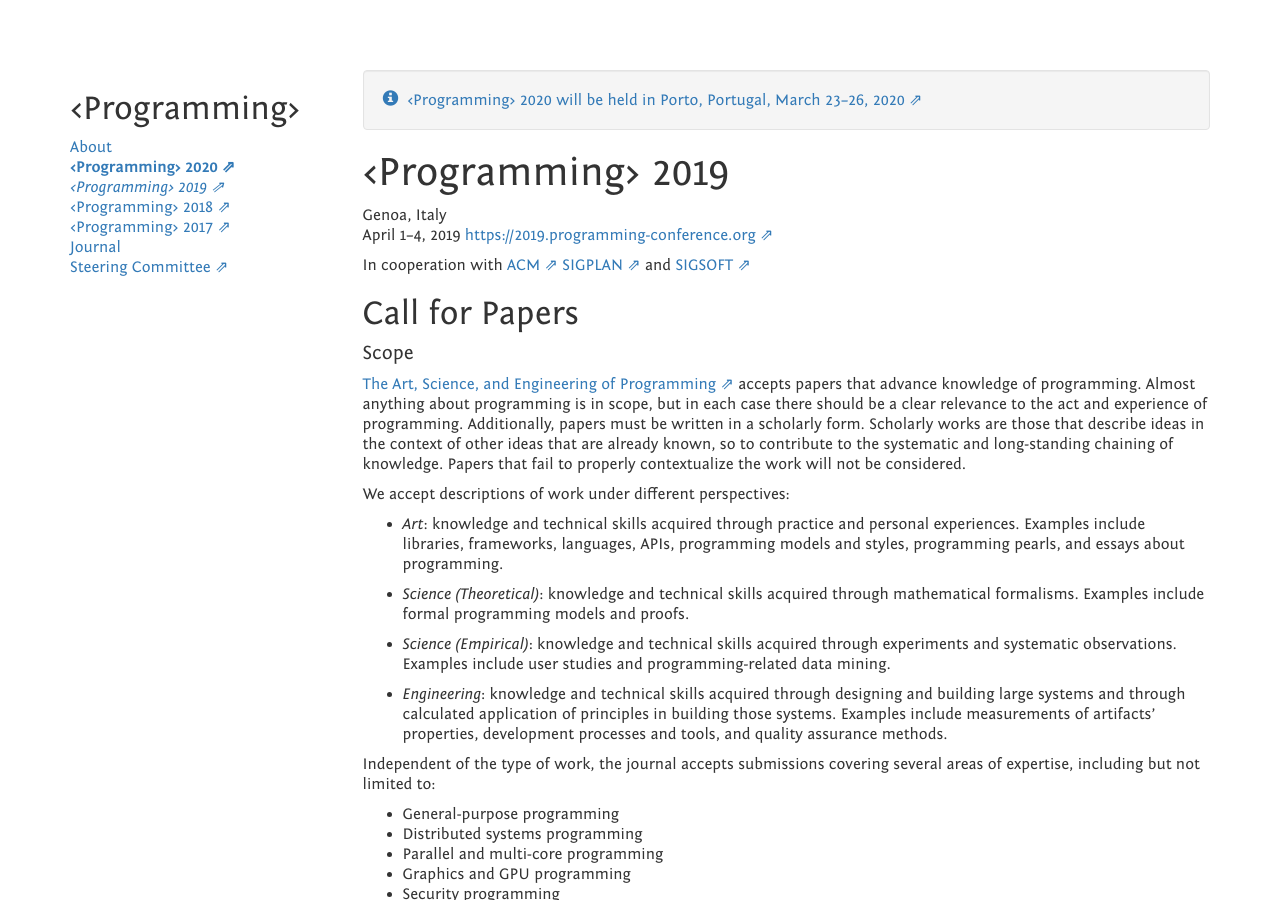
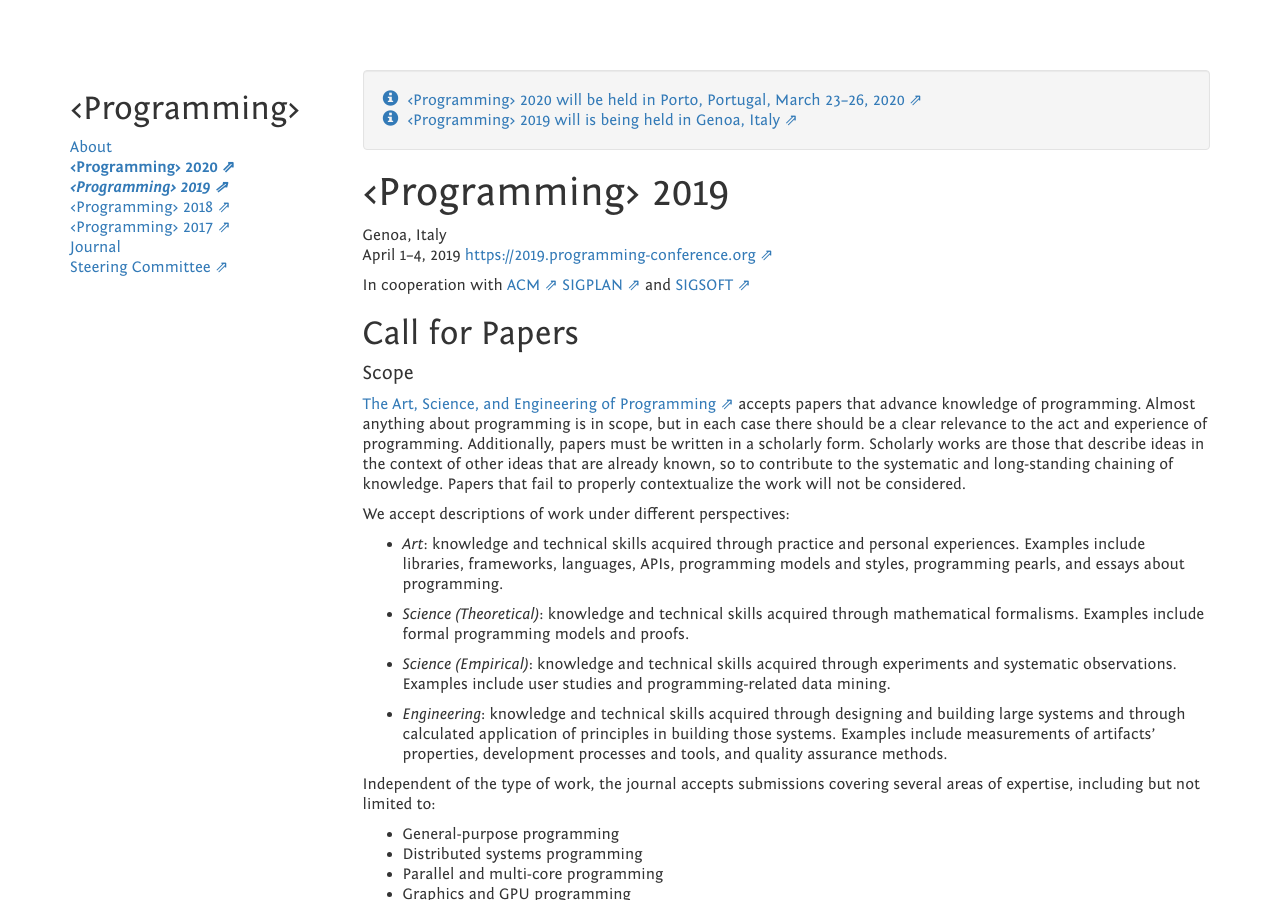
Before and after one commit to programming-conference/programming-conference.github.io, a Jekyll site: the page built from 2019/index.markdown, in a window 1280 px wide and 900 px high. Built offline with Jekyll 4.4.1, drawn with Linux system fonts in a browser that asks for light colours; nearby versions of some CDN libraries.

Commit message:
we're still running

```diff
--- a/2019/index.markdown
+++ b/2019/index.markdown
@@ -1,6 +1,7 @@
 ---
 title: ‹Programming› 2019
 order: 197
+featured: ‹Programming› 2019 will is being held in Genoa, Italy
 external: https://2019.programming-conference.org
 ---
 
```
